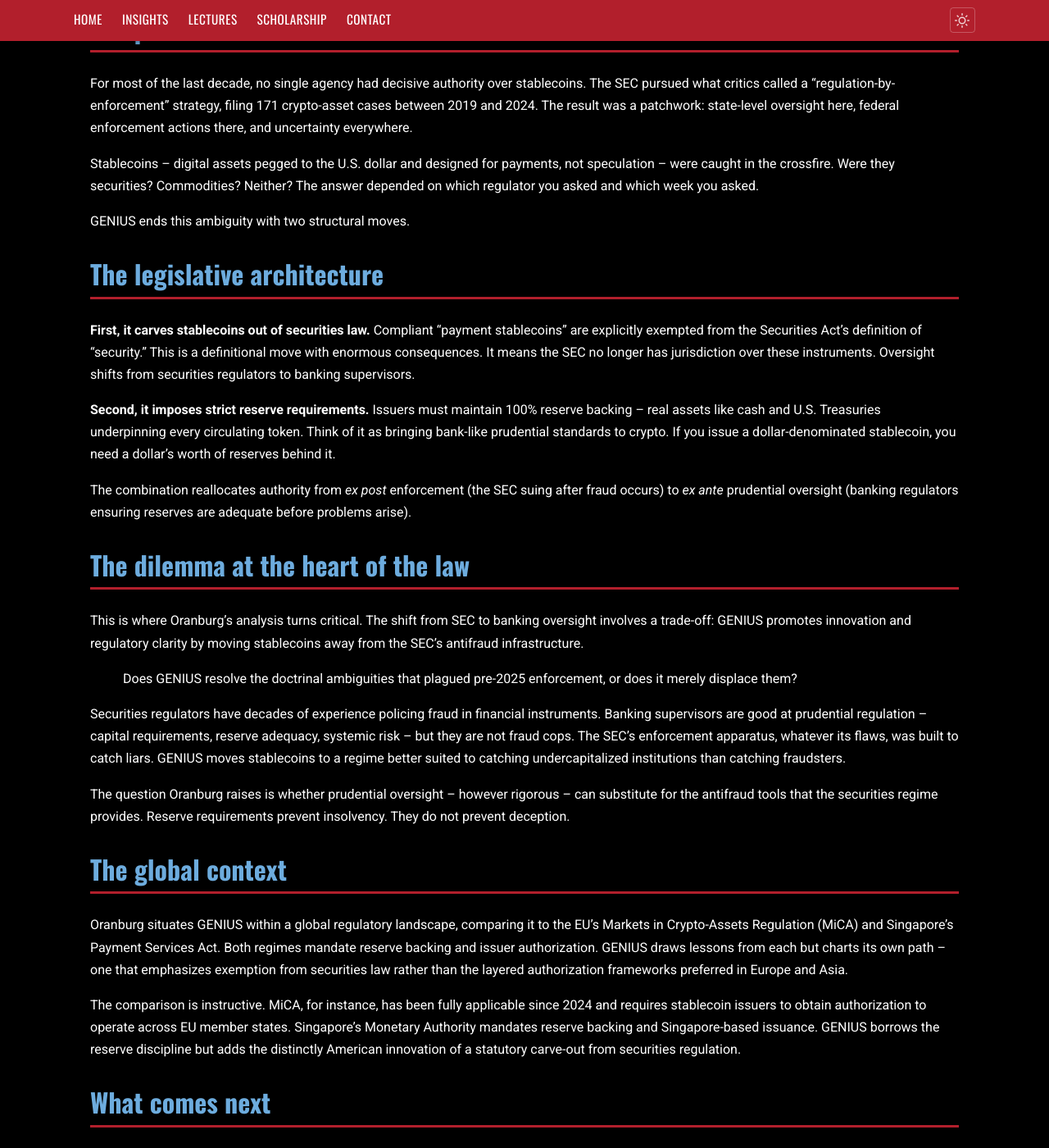
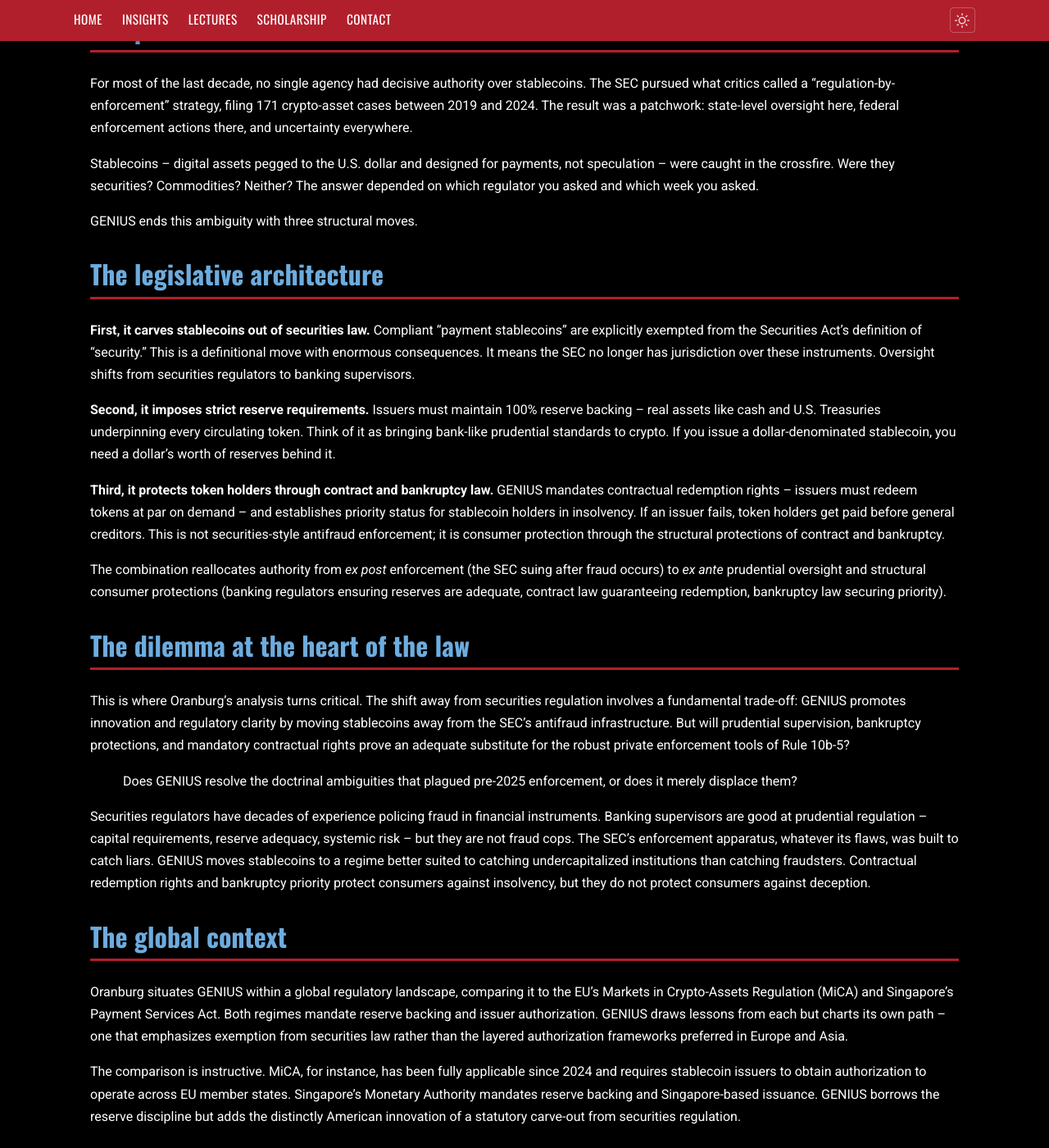
Before and after one commit to Oranburg/oranburg.github.io, a Jekyll site: the page built from _posts/2026-03-30-what-the-genius-act-actually-does.md, in a window 1280 px wide and 1400 px high, scrolled down 660 px. Shown: the whole window at 82% size. Built offline with Jekyll 4.4.1, drawn with Linux system fonts in a browser that asks for light colours.

Commit message:
Fix GENIUS post from current paper, add new Club Good paper + post
GENIUS Act post corrected from updated PDF (ssrn-5366627):
- Three pillars now accurate: securities exemption, reserve requirements,
  contractual redemption rights + bankruptcy priority
- No private right of action (removed in prior commit, now replaced
  with the correct consumer protection mechanisms)

New paper added: "Private Governance Is Actually a Club Good"
(ssrn-6439378) — governance as club good, ostracism mechanism,
compound welfare loss when courts displace network authority.
Added to scholarship.yml (governance cluster) with insight post.

Co-Authored-By: Claude Opus 4.6 (1M context) <noreply@anthropic.com>

```diff
--- a/_posts/2026-03-30-what-the-genius-act-actually-does.md
+++ b/_posts/2026-03-30-what-the-genius-act-actually-does.md
@@ -19,7 +19,7 @@ For most of the last decade, no single agency had decisive authority over stable
 
 Stablecoins -- digital assets pegged to the U.S. dollar and designed for payments, not speculation -- were caught in the crossfire. Were they securities? Commodities? Neither? The answer depended on which regulator you asked and which week you asked.
 
-GENIUS ends this ambiguity with two structural moves.
+GENIUS ends this ambiguity with three structural moves.
 
 ## The legislative architecture
 
@@ -27,17 +27,17 @@ GENIUS ends this ambiguity with two structural moves.
 
 **Second, it imposes strict reserve requirements.** Issuers must maintain 100% reserve backing -- real assets like cash and U.S. Treasuries underpinning every circulating token. Think of it as bringing bank-like prudential standards to crypto. If you issue a dollar-denominated stablecoin, you need a dollar's worth of reserves behind it.
 
-The combination reallocates authority from *ex post* enforcement (the SEC suing after fraud occurs) to *ex ante* prudential oversight (banking regulators ensuring reserves are adequate before problems arise).
+**Third, it protects token holders through contract and bankruptcy law.** GENIUS mandates contractual redemption rights -- issuers must redeem tokens at par on demand -- and establishes priority status for stablecoin holders in insolvency. If an issuer fails, token holders get paid before general creditors. This is not securities-style antifraud enforcement; it is consumer protection through the structural protections of contract and bankruptcy.
+
+The combination reallocates authority from *ex post* enforcement (the SEC suing after fraud occurs) to *ex ante* prudential oversight and structural consumer protections (banking regulators ensuring reserves are adequate, contract law guaranteeing redemption, bankruptcy law securing priority).
 
 ## The dilemma at the heart of the law
 
-This is where Oranburg's analysis turns critical. The shift from SEC to banking oversight involves a trade-off: GENIUS promotes innovation and regulatory clarity by moving stablecoins away from the SEC's antifraud infrastructure.
+This is where Oranburg's analysis turns critical. The shift away from securities regulation involves a fundamental trade-off: GENIUS promotes innovation and regulatory clarity by moving stablecoins away from the SEC's antifraud infrastructure. But will prudential supervision, bankruptcy protections, and mandatory contractual rights prove an adequate substitute for the robust private enforcement tools of Rule 10b-5?
 
 > Does GENIUS resolve the doctrinal ambiguities that plagued pre-2025 enforcement, or does it merely displace them?
 
-Securities regulators have decades of experience policing fraud in financial instruments. Banking supervisors are good at prudential regulation -- capital requirements, reserve adequacy, systemic risk -- but they are not fraud cops. The SEC's enforcement apparatus, whatever its flaws, was built to catch liars. GENIUS moves stablecoins to a regime better suited to catching undercapitalized institutions than catching fraudsters.
-
-The question Oranburg raises is whether prudential oversight -- however rigorous -- can substitute for the antifraud tools that the securities regime provides. Reserve requirements prevent insolvency. They do not prevent deception.
+Securities regulators have decades of experience policing fraud in financial instruments. Banking supervisors are good at prudential regulation -- capital requirements, reserve adequacy, systemic risk -- but they are not fraud cops. The SEC's enforcement apparatus, whatever its flaws, was built to catch liars. GENIUS moves stablecoins to a regime better suited to catching undercapitalized institutions than catching fraudsters. Contractual redemption rights and bankruptcy priority protect consumers against insolvency, but they do not protect consumers against deception.
 
 ## The global context
 
```
Also changed, not shown: _data/scholarship.yml (+33 -2 lines), _posts/2026-03-30-private-governance-is-actually-a-club-good.md (added, +40 -0 lines).
